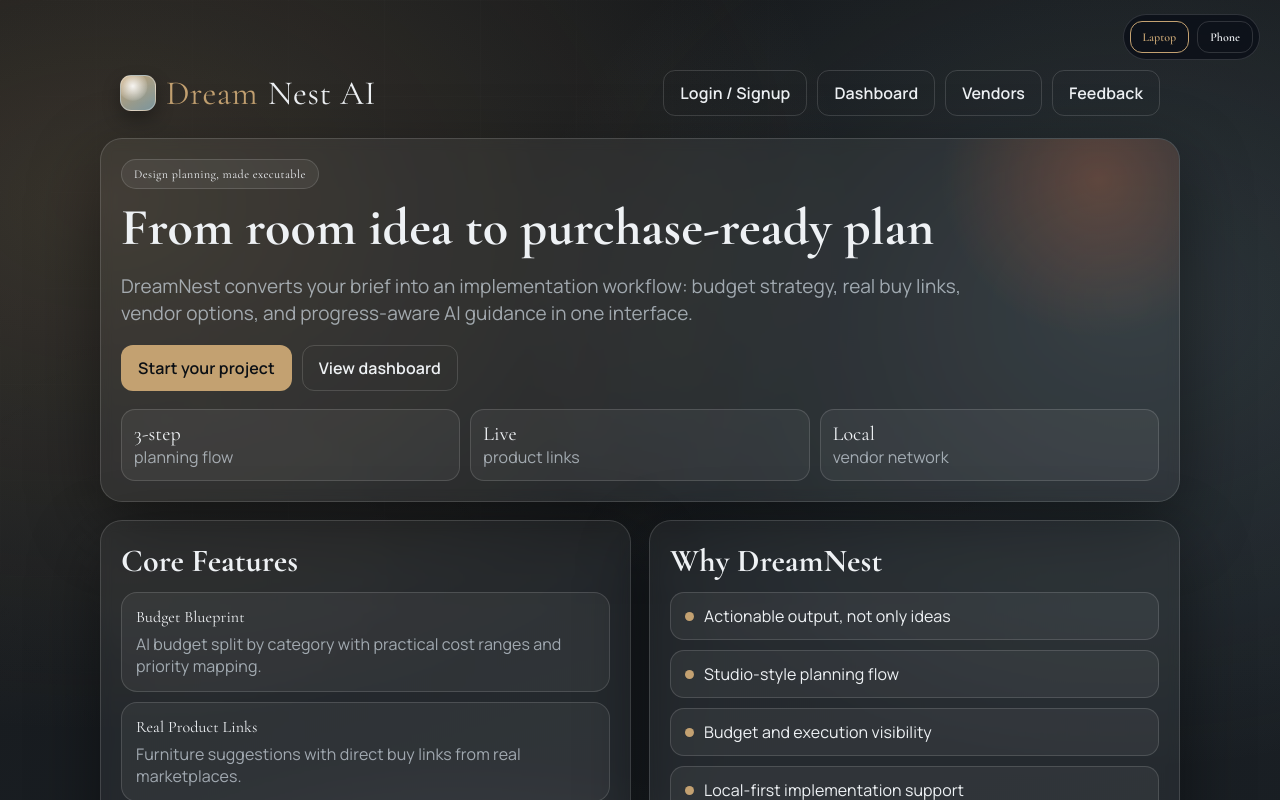
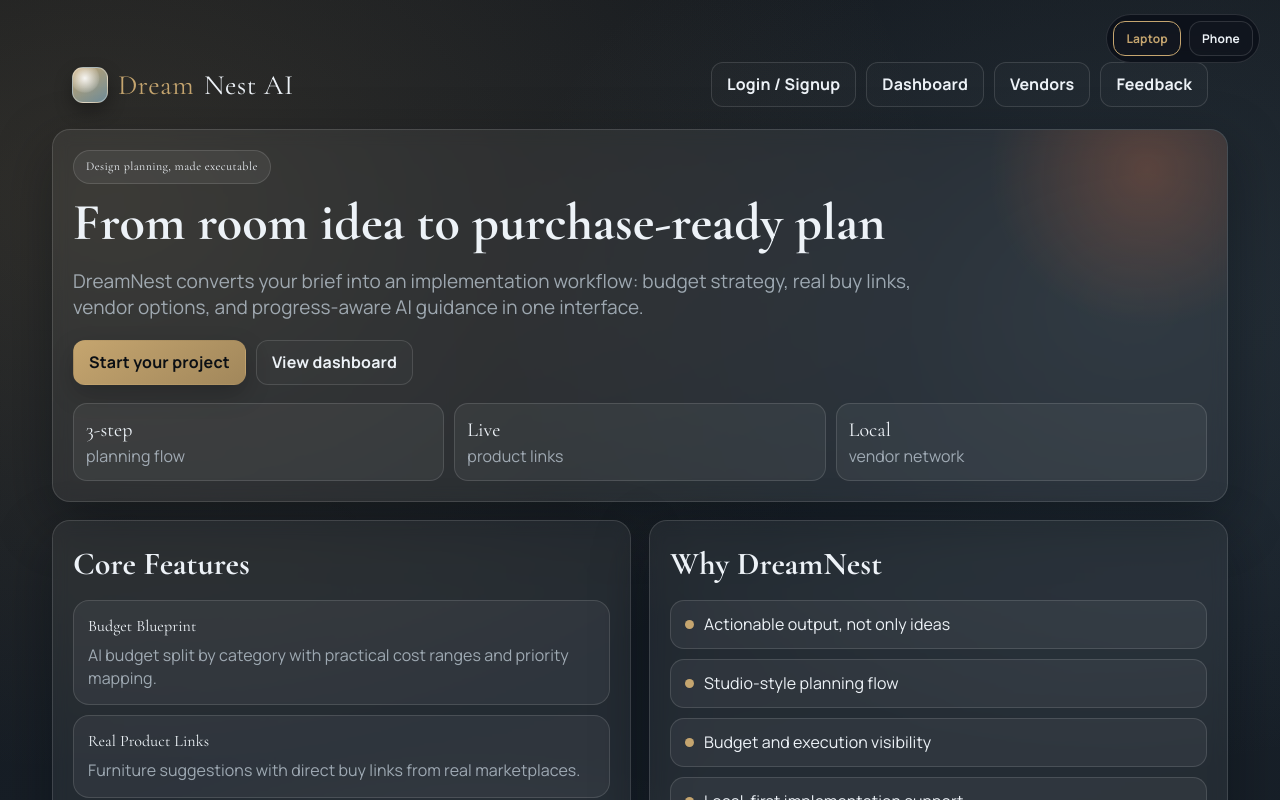
Before and after one commit to dishasinha2/dreamnest-ai-deploy, a React (Vite) app in the folder frontend/: page /about in a window 1280 px wide. Shown: the top 800 px of the page. Built offline with nearby package versions, Linux system fonts and the light colour scheme; no server answers.

Commit message:
ui: professional color and UX polish across design system

```diff
--- a/frontend/src/styles/app.css
+++ b/frontend/src/styles/app.css
@@ -4,7 +4,8 @@ body {
   font-family: var(--font-body);
   background: var(--bg0);
   color: var(--ink);
-  letter-spacing: .1px;
+  letter-spacing: .08px;
+  line-height: 1.45;
 }
 body.chat-open .container {
   padding-right: 20px;
@@ -19,11 +20,11 @@ body.chat-open::after {
   pointer-events: none;
 }
 a { color: inherit; text-decoration: none; }
-button { font-family: var(--font-display); }
+button { font-family: var(--font-body); }
 img { display: block; }
 pre { font-family: ui-monospace, SFMono-Regular, Menlo, Monaco, Consolas, "Liberation Mono", "Courier New", monospace; }
 
-.container { max-width: 1120px; margin: 0 auto; padding: 48px 20px; }
+.container { max-width: 1220px; margin: 0 auto; padding: 40px 22px; }
 .device-toggle {
   position: fixed;
   right: 20px;
@@ -85,48 +86,52 @@ pre { font-family: ui-monospace, SFMono-Regular, Menlo, Monaco, Consolas, "Liber
 .card {
   background: var(--card);
   border: 1px solid var(--stroke);
-  border-radius: var(--r-lg);
+  border-radius: 18px;
   padding: 20px;
   box-shadow: var(--shadow);
-  backdrop-filter: blur(6px);
+  backdrop-filter: blur(8px);
   transition: transform .2s ease, box-shadow .2s ease, border-color .2s ease;
 }
 .card:hover {
-  transform: translateY(-2px);
-  border-color: rgba(255,255,255,.25);
-  box-shadow: 0 28px 80px rgba(0,0,0,.55);
+  transform: translateY(-1px);
+  border-color: rgba(255,255,255,.2);
+  box-shadow: 0 24px 56px rgba(0,0,0,.38);
 }
 .grid { display: grid; gap: 18px; }
 .grid-2 { grid-template-columns: repeat(2, minmax(0, 1fr)); }
 .grid-3 { grid-template-columns: repeat(3, minmax(0, 1fr)); }
-.badge { font-family: var(--font-display); font-size: 12px; padding: 6px 10px; border-radius: 999px; border: 1px solid var(--stroke); }
+.badge { font-family: var(--font-body); font-weight: 600; font-size: 12px; padding: 6px 10px; border-radius: 999px; border: 1px solid var(--stroke); }
 .muted { color: var(--muted); }
 
 .btn {
   display: inline-flex;
   align-items: center;
   gap: 8px;
-  padding: 11px 16px;
+  padding: 10px 15px;
   border-radius: 12px;
   border: 1px solid transparent;
-  background: var(--accent);
+  background: linear-gradient(145deg, var(--accent), color-mix(in srgb, var(--accent) 82%, #000 18%));
   color: #0B0F14;
-  font-weight: 600;
+  font-family: var(--font-body);
+  font-weight: 700;
+  letter-spacing: .18px;
   cursor: pointer;
-  transition: transform .15s ease, box-shadow .15s ease;
+  box-shadow: 0 10px 24px rgba(0,0,0,.22);
+  transition: transform .15s ease, box-shadow .15s ease, filter .15s ease;
 }
-.btn:hover { transform: translateY(-1px); }
+.btn:hover { transform: translateY(-1px); filter: brightness(1.02); }
 .btn-outline {
-  background: transparent;
+  background: rgba(255,255,255,.02);
   color: var(--ink);
   border: 1px solid var(--stroke);
+  box-shadow: none;
 }
 .btn-accent2 {
-  background: var(--accent2);
+  background: linear-gradient(145deg, var(--accent2), color-mix(in srgb, var(--accent2) 82%, #000 18%));
   color: #0B0F14;
 }
 .btn-accent3 {
-  background: var(--accent3);
+  background: linear-gradient(145deg, var(--accent3), color-mix(in srgb, var(--accent3) 82%, #000 18%));
   color: #04140F;
 }
 
@@ -135,8 +140,15 @@ pre { font-family: ui-monospace, SFMono-Regular, Menlo, Monaco, Consolas, "Liber
   padding: 12px 14px;
   border-radius: 12px;
   border: 1px solid var(--stroke);
-  background: rgba(255,255,255,.04);
+  background: rgba(255,255,255,.035);
   color: var(--ink);
+  transition: border-color .15s ease, box-shadow .15s ease, background .15s ease;
+}
+.input:focus, .select:focus, .textarea:focus {
+  outline: none;
+  border-color: color-mix(in srgb, var(--accent2) 58%, #fff 42%);
+  box-shadow: 0 0 0 3px color-mix(in srgb, var(--accent2) 24%, transparent 76%);
+  background: rgba(255,255,255,.05);
 }
 .select {
   appearance: none;
@@ -168,7 +180,8 @@ pre { font-family: ui-monospace, SFMono-Regular, Menlo, Monaco, Consolas, "Liber
   gap: 10px;
   font-family: var(--font-display);
   letter-spacing: .5px;
-  font-size: 34px;
+  font-size: 28px;
+  line-height: 1;
 }
 .nav-brand::before {
   content: "";
@@ -183,7 +196,7 @@ pre { font-family: ui-monospace, SFMono-Regular, Menlo, Monaco, Consolas, "Liber
   flex: 0 0 auto;
 }
 .nav-sub {
-  font-size: 14px;
+  font-size: 12px;
   color: var(--muted);
 }
 .nav-actions { display: flex; gap: 10px; align-items: center; }
@@ -209,7 +222,7 @@ pre { font-family: ui-monospace, SFMono-Regular, Menlo, Monaco, Consolas, "Liber
   border-radius: 12px;
   display: grid;
   place-items: center;
-  background: linear-gradient(135deg, rgba(198,255,46,.35), rgba(255,106,61,.35));
+  background: linear-gradient(135deg, color-mix(in srgb, var(--accent) 44%, transparent), color-mix(in srgb, var(--accent2) 44%, transparent));
   border: 1px solid var(--stroke);
   font-family: var(--font-display);
 }
@@ -221,7 +234,7 @@ pre { font-family: ui-monospace, SFMono-Regular, Menlo, Monaco, Consolas, "Liber
   width: 56px;
   height: 56px;
   border-radius: 18px;
-  background: var(--accent);
+  background: linear-gradient(145deg, var(--accent), color-mix(in srgb, var(--accent) 82%, #000 18%));
   border: 1px solid transparent;
   display: grid;
   place-items: center;
@@ -246,7 +259,7 @@ pre { font-family: ui-monospace, SFMono-Regular, Menlo, Monaco, Consolas, "Liber
   position: absolute;
   top: -6px;
   right: -6px;
-  background: var(--accent2);
+  background: var(--accent3);
   color: #0B0F14;
   width: 18px;
   height: 18px;
@@ -261,10 +274,10 @@ pre { font-family: ui-monospace, SFMono-Regular, Menlo, Monaco, Consolas, "Liber
   position: fixed;
   right: 20px;
   top: 90px;
-  width: 320px;
+  width: 360px;
   height: calc(100vh - 140px);
   border-radius: 18px;
-  background: rgba(255,255,255,.07);
+  background: rgba(255,255,255,.08);
   border: 1px solid var(--stroke);
   box-shadow: var(--shadow);
   padding: 14px;
@@ -318,7 +331,7 @@ pre { font-family: ui-monospace, SFMono-Regular, Menlo, Monaco, Consolas, "Liber
   inset: -20px -10px auto auto;
   width: 220px;
   height: 220px;
-  background: radial-gradient(circle, rgba(198,255,46,.25), transparent 60%);
+  background: radial-gradient(circle, color-mix(in srgb, var(--accent) 35%, transparent), transparent 60%);
   filter: blur(6px);
   opacity: .8;
   animation: sparkPulse 3.2s ease-in-out infinite;
@@ -332,7 +345,7 @@ pre { font-family: ui-monospace, SFMono-Regular, Menlo, Monaco, Consolas, "Liber
 .splash {
   position: fixed;
   inset: 0;
-  background: linear-gradient(130deg, rgba(12,11,22,.98), rgba(26,18,48,.98));
+  background: linear-gradient(130deg, color-mix(in srgb, var(--bg0) 95%, #000 5%), color-mix(in srgb, var(--bg1) 95%, #000 5%));
   display: grid;
   place-items: center;
   z-index: 999;
@@ -342,7 +355,7 @@ pre { font-family: ui-monospace, SFMono-Regular, Menlo, Monaco, Consolas, "Liber
   font-size: 56px;
   letter-spacing: 1px;
   color: var(--accent);
-  text-shadow: 0 0 30px rgba(198,255,46,.35);
+  text-shadow: 0 0 24px color-mix(in srgb, var(--accent) 32%, transparent);
 }
 .intro-grid {
   display: grid;
@@ -483,7 +496,7 @@ pre { font-family: ui-monospace, SFMono-Regular, Menlo, Monaco, Consolas, "Liber
   inset: -40px -30px auto auto;
   width: 260px;
   height: 260px;
-  background: conic-gradient(from 120deg, rgba(198,255,46,.18), rgba(255,106,61,.18), rgba(32,217,176,.18));
+  background: conic-gradient(from 120deg, color-mix(in srgb, var(--accent) 22%, transparent), color-mix(in srgb, var(--accent2) 22%, transparent), color-mix(in srgb, var(--accent3) 22%, transparent));
   filter: blur(18px);
   opacity: .8;
   animation: sparkPulse 4s ease-in-out infinite;
@@ -568,7 +581,7 @@ pre { font-family: ui-monospace, SFMono-Regular, Menlo, Monaco, Consolas, "Liber
 }
 
 .soft-glow {
-  box-shadow: 0 0 40px rgba(198,255,46,.2);
+  box-shadow: 0 0 34px color-mix(in srgb, var(--accent) 22%, transparent);
 }
 
 .card-grid {
@@ -739,10 +752,11 @@ pre { font-family: ui-monospace, SFMono-Regular, Menlo, Monaco, Consolas, "Liber
 }
 .choice-label {
   margin-top: 8px;
-  font-family: var(--font-display);
-  font-size: 20px;
+  font-family: var(--font-body);
+  font-size: 14px;
+  font-weight: 700;
   text-align: center;
-  line-height: 1;
+  line-height: 1.2;
 }
 .choice-card.multi {
   border-color: var(--accent2);
@@ -785,8 +799,8 @@ pre { font-family: ui-monospace, SFMono-Regular, Menlo, Monaco, Consolas, "Liber
   max-width: 85%;
 }
 .chat-bubble.user {
-  background: rgba(201,255,58,.15);
-  border-color: rgba(201,255,58,.35);
+  background: color-mix(in srgb, var(--accent3) 22%, transparent);
+  border-color: color-mix(in srgb, var(--accent3) 38%, transparent);
   justify-self: end;
   text-align: right;
 }
@@ -903,7 +917,7 @@ pre { font-family: ui-monospace, SFMono-Regular, Menlo, Monaco, Consolas, "Liber
   border: 1px solid var(--stroke);
   border-radius: 14px;
   padding: 14px;
-  background: linear-gradient(140deg, rgba(198,255,46,.08), rgba(255,106,61,.08));
+  background: linear-gradient(140deg, color-mix(in srgb, var(--accent) 18%, transparent), color-mix(in srgb, var(--accent2) 18%, transparent));
 }
 .about-callout-title {
   font-family: var(--font-display);
@@ -1187,7 +1201,7 @@ pre { font-family: ui-monospace, SFMono-Regular, Menlo, Monaco, Consolas, "Liber
 .studio-service h3 {
   margin: 0 0 8px;
   font-family: var(--font-display);
-  font-size: 27px;
+  font-size: 24px;
 }
 .studio-process {
   display: grid;
@@ -1280,7 +1294,7 @@ pre { font-family: ui-monospace, SFMono-Regular, Menlo, Monaco, Consolas, "Liber
 }
 .studio-mini-metric strong {
   font-family: var(--font-display);
-  font-size: 24px;
+  font-size: 22px;
   line-height: .9;
 }
 
--- a/frontend/src/styles/patterns.css
+++ b/frontend/src/styles/patterns.css
@@ -1,9 +1,9 @@
 .bg-atmos {
   background:
-    radial-gradient(1200px 860px at 8% 12%, rgba(195,161,113,.2), transparent 62%),
-    radial-gradient(980px 760px at 88% 18%, rgba(127,154,162,.2), transparent 62%),
-    radial-gradient(980px 740px at 72% 88%, rgba(155,177,125,.16), transparent 60%),
-    radial-gradient(760px 540px at 35% 65%, rgba(255,255,255,.08), transparent 62%),
+    radial-gradient(1300px 900px at 8% 12%, rgba(197,165,111,.16), transparent 64%),
+    radial-gradient(1020px 760px at 88% 18%, rgba(111,141,154,.16), transparent 62%),
+    radial-gradient(980px 740px at 72% 88%, rgba(137,166,123,.12), transparent 60%),
+    radial-gradient(760px 540px at 35% 65%, rgba(255,255,255,.06), transparent 62%),
     linear-gradient(160deg, var(--bg0), var(--bg1), var(--bg2));
   min-height: 100vh;
   color: var(--ink);
@@ -11,10 +11,10 @@
 
 :root[data-theme="light"] .bg-atmos {
   background:
-    radial-gradient(1100px 800px at 100% 82%, rgba(165,116,69,.2), transparent 60%),
-    radial-gradient(1000px 700px at 88% 88%, rgba(93,127,138,.2), transparent 60%),
-    radial-gradient(900px 650px at 90% 82%, rgba(110,143,88,.16), transparent 60%),
-    radial-gradient(800px 600px at 80% 55%, rgba(255,255,255,.46), transparent 60%),
+    radial-gradient(1100px 800px at 100% 82%, rgba(159,116,70,.16), transparent 60%),
+    radial-gradient(1000px 700px at 88% 88%, rgba(86,120,135,.16), transparent 60%),
+    radial-gradient(900px 650px at 90% 82%, rgba(103,138,87,.12), transparent 60%),
+    radial-gradient(800px 600px at 80% 55%, rgba(255,255,255,.40), transparent 60%),
     linear-gradient(160deg, var(--bg0), var(--bg1), var(--bg2));
 }
 
@@ -24,10 +24,10 @@
   inset:0;
   pointer-events:none;
   background:
-    linear-gradient(to right, rgba(255,255,255,.035) 1px, transparent 1px),
-    linear-gradient(to bottom, rgba(255,255,255,.035) 1px, transparent 1px),
-    radial-gradient(circle at 18% 78%, rgba(255,255,255,.10), transparent 45%);
-  background-size: 96px 96px, 96px 96px, 900px 900px;
+    linear-gradient(to right, rgba(255,255,255,.022) 1px, transparent 1px),
+    linear-gradient(to bottom, rgba(255,255,255,.022) 1px, transparent 1px),
+    radial-gradient(circle at 18% 78%, rgba(255,255,255,.07), transparent 45%);
+  background-size: 110px 110px, 110px 110px, 900px 900px;
   mask-image: radial-gradient(circle at 35% 10%, black 0%, transparent 75%);
-  opacity:.4;
+  opacity:.32;
 }
--- a/frontend/src/styles/theme.css
+++ b/frontend/src/styles/theme.css
@@ -1,15 +1,15 @@
 :root{
-  --bg0: #141618;
-  --bg1: #1a1f24;
-  --bg2: #151b20;
-  --ink: #eef1f4;
-  --muted: rgba(210,219,228,.7);
-  --accent: #c3a171;
-  --accent2:#7f9aa2;
-  --accent3:#9bb17d;
-  --card: rgba(255,255,255,.05);
-  --stroke: rgba(255,255,255,.14);
-  --shadow: 0 24px 70px rgba(0,0,0,.45);
+  --bg0: #13171c;
+  --bg1: #182029;
+  --bg2: #151d24;
+  --ink: #edf2f7;
+  --muted: rgba(201,213,225,.72);
+  --accent: #c5a56f;
+  --accent2:#6f8d9a;
+  --accent3:#89a67b;
+  --card: rgba(255,255,255,.055);
+  --stroke: rgba(255,255,255,.13);
+  --shadow: 0 20px 56px rgba(3,8,14,.38);
   --r-lg: 22px;
   --r-md: 16px;
 
@@ -18,15 +18,15 @@
 }
 
 :root[data-theme="light"]{
-  --bg0: #f2f4f6;
-  --bg1: #e8edf1;
-  --bg2: #edf2ef;
-  --ink: #1b232b;
-  --muted: rgba(27,35,43,.68);
-  --accent: #a57445;
-  --accent2:#5d7f8a;
-  --accent3:#6e8f58;
-  --card: rgba(255,255,255,.82);
-  --stroke: rgba(27,35,43,.15);
-  --shadow: 0 22px 60px rgba(18,28,38,.14);
+  --bg0: #f3f6f9;
+  --bg1: #e9eff4;
+  --bg2: #eff4f1;
+  --ink: #1c2730;
+  --muted: rgba(28,39,48,.67);
+  --accent: #9f7446;
+  --accent2:#567887;
+  --accent3:#678a57;
+  --card: rgba(255,255,255,.84);
+  --stroke: rgba(28,39,48,.14);
+  --shadow: 0 18px 48px rgba(18,28,38,.12);
 }
```
